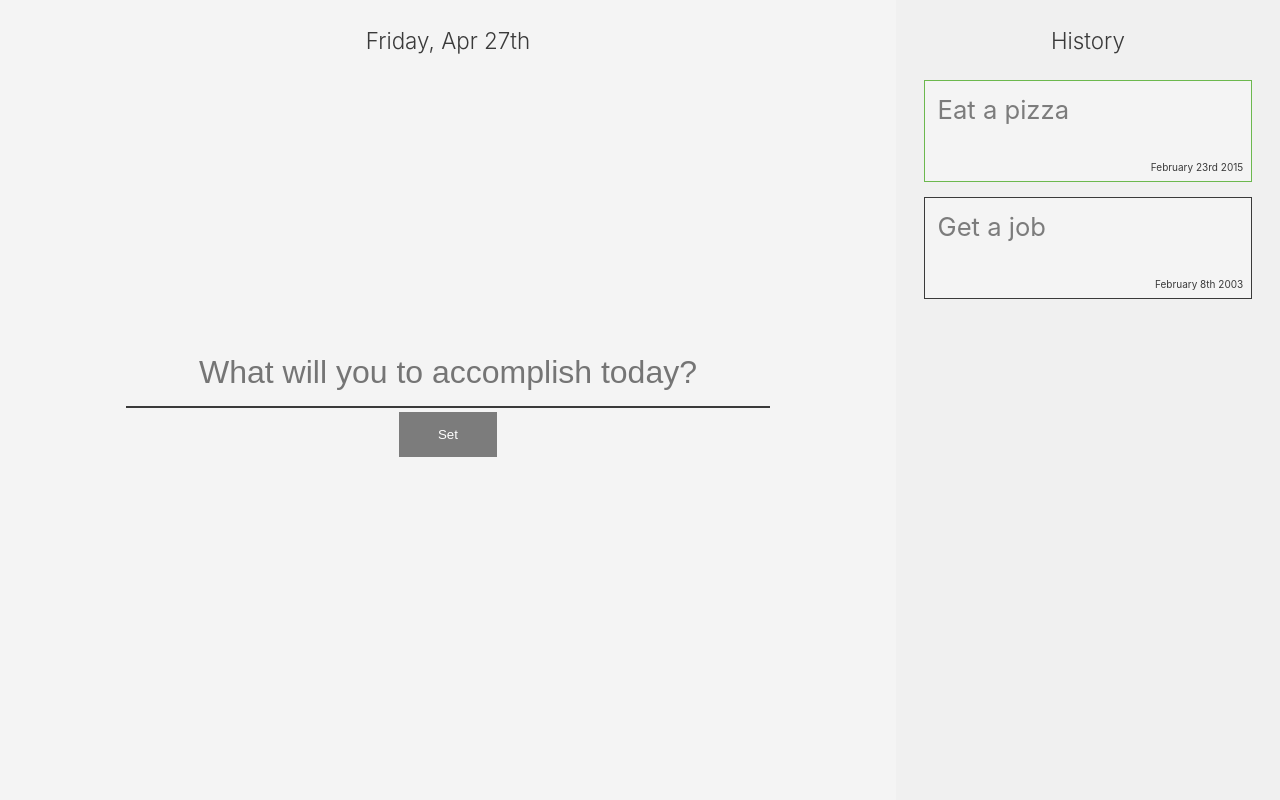
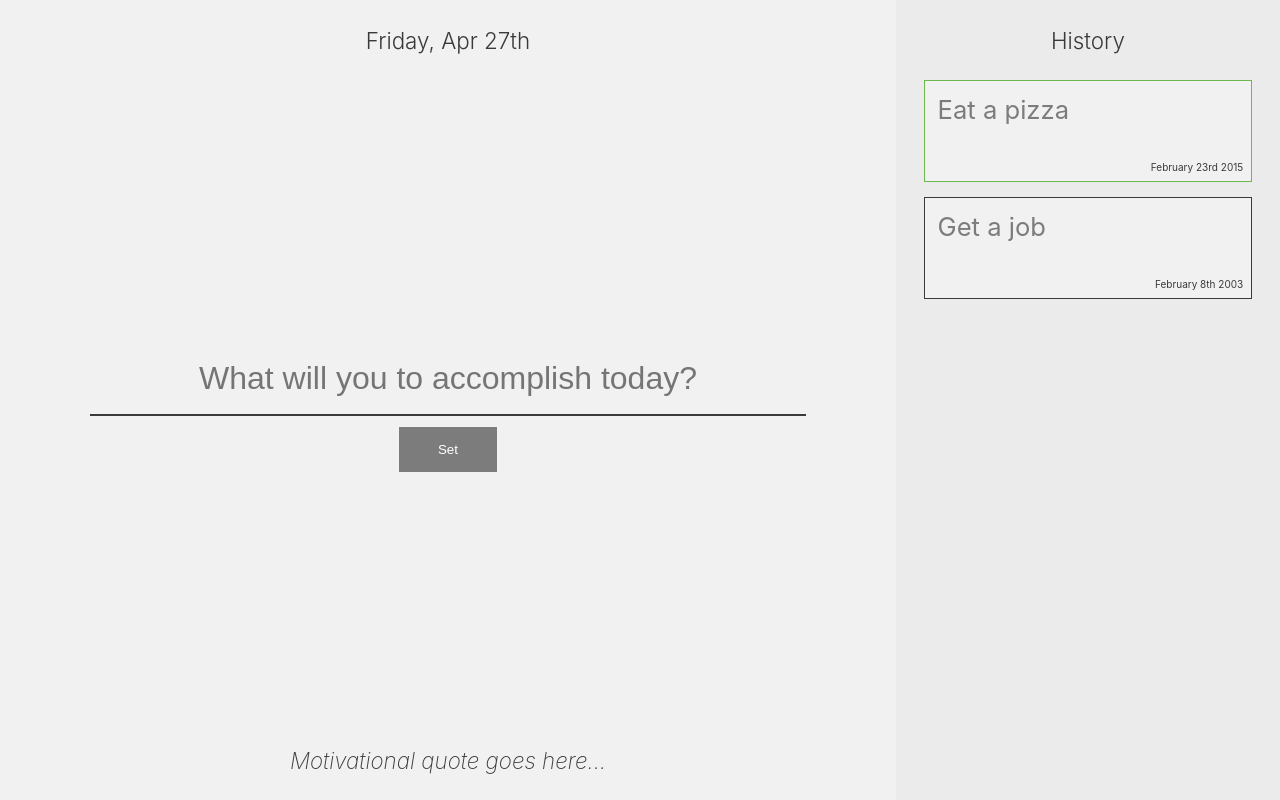
Before and after one commit to ashco/one-thing, a React app: page / in a window 1280 px wide. Built offline with nearby package versions, Linux system fonts and the light colour scheme.

Commit message:
working on the nice parts

```diff
--- a/src/components/Main.js
+++ b/src/components/Main.js
@@ -50,7 +50,7 @@ class Form extends React.Component {
     const { onComplete } = this.props;
 
     this.setState(() => ({
-      todo: ''
+      todo: 'Great job! See you tomorrow.'
     }));
 
     onComplete(0);
@@ -70,6 +70,7 @@ class Form extends React.Component {
           onChange={this.handleChange}
           disabled={todayTodo !== false}
         />
+        <div className='btn-container'>
         {todayTodo === false &&
             <button
               className='btn-large btn-set'
@@ -91,6 +92,13 @@ class Form extends React.Component {
               ✓
             </button>
           </div>}
+        {/* {todayTodo === 'complete' &&
+            <button
+              className='btn-small btn-chk'
+              onClick={this.handleReset}>
+              ✕
+            </button>} */}
+          </div>
       </form>
     )
   }
@@ -103,15 +111,18 @@ function Main (props) {
   return (
     <div className="Main">
       <Date currentUnix={currentUnix} />
-      {todayTodo !== 'complete' &&
+      {/* {todayTodo !== 'complete' && */}
       <Form
         currentUnix={currentUnix}
         todayTodo={todayTodo}
         onSubmit={onSubmit}
         onDelete={onDelete}
-        onComplete={onComplete} />}
-      {todayTodo === 'complete' &&
-        <p className='complete-msg'>Great job! See you tomorrow.</p>}
+        onComplete={onComplete} />
+      {/* {todayTodo === 'complete' &&
+        <p className='complete-msg'>Great job! See you tomorrow.</p>} */}
+      <div>
+        <h2 className='quote'>Motivational quote goes here...</h2>
+      </div>
     </div>
   )
 }
--- a/src/index.css
+++ b/src/index.css
@@ -1,6 +1,6 @@
 * {
-  --main-color: #f4f4f4;
-  --secondary-color: #f0f0f0;
+  --main-color: #f1f1f1;
+  --secondary-color: #ebebeb;
   --black-color: #3a3a3a;
   --black-alt-color: #272727;
   --gray-color: #7c7c7c;
@@ -47,12 +47,18 @@ body {
 
 }
 
+.Main form {
+  display: grid;
+  grid-template-rows: 70% 30%;
+  width: 80%;
+  height: 140px;
+
+}
 
 
 .Main input, .complete-msg {
   font-size: 2rem;
-  width: 40rem;
-  height: 4rem;
+  height: 70px;
   border: none;
   border-bottom: 2px solid var(--black-color);
   resize: none;
@@ -69,6 +75,11 @@ button {
   margin: 4px 2px;
   height: 45px;
   cursor: pointer;
+}
+
+form .btn-container {
+  display: flex;
+  justify-content: center;
 }
 
 .Main .btn-large {
@@ -94,6 +105,11 @@ button {
 
 .btn-chk:hover {
   background-color: var(--green-alt-color);
+}
+
+.quote {
+  font-style: italic;
+  font-weight: 200;
 }
 
 /* HISTORY */
```
Lines whose indentation alone changed are shown as unchanged.
